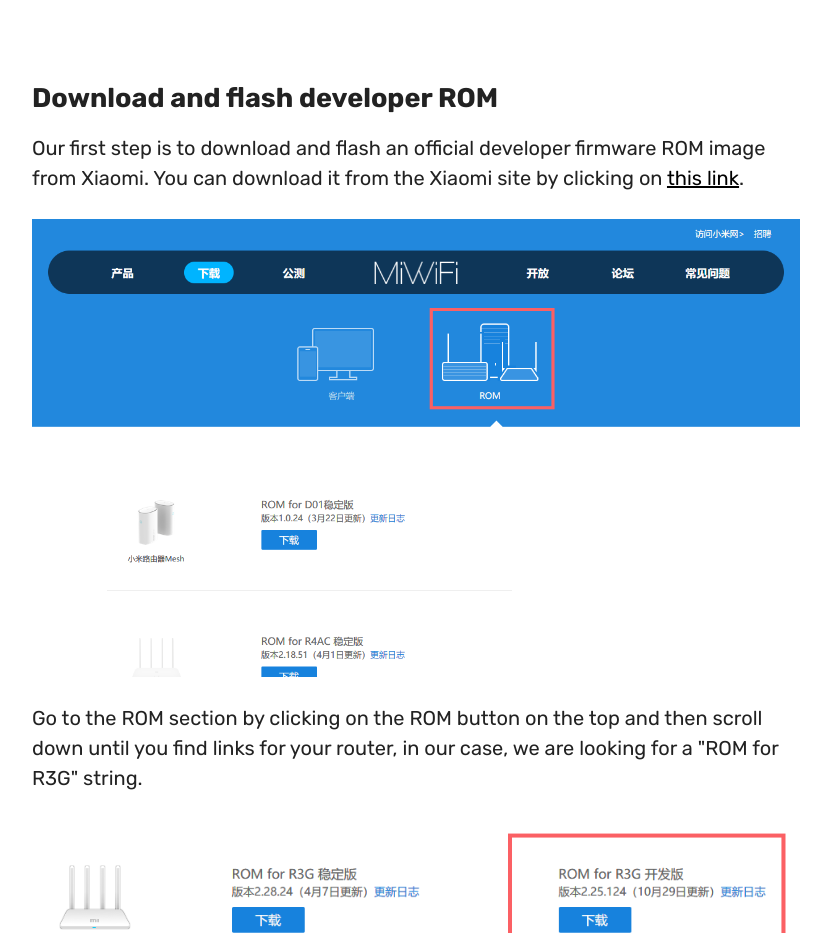
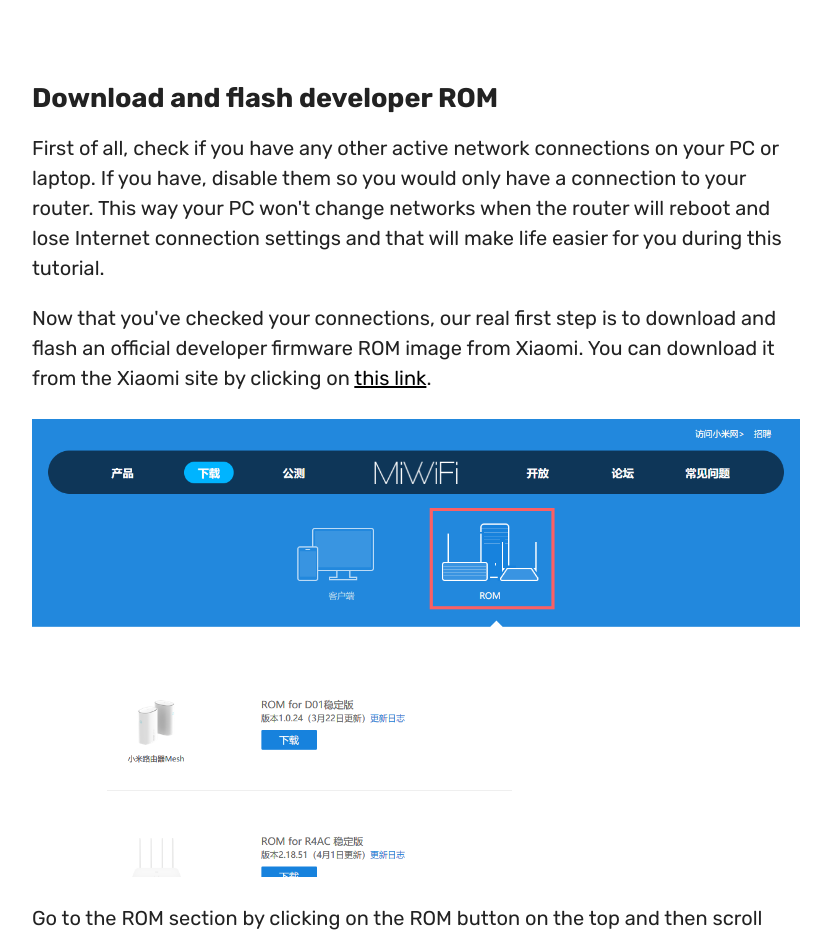
Before and after one commit to raveomelette/mi-r3g-padavan-installation-guide, a plain HTML site: page index.html in a window 1280 px wide. Shown: the part 2380-3313 px from the top of the page, without its empty margins (224-1055 px from the left). Drawn offline with Linux system fonts and the light colour scheme.

Commit message:
Add a network check precaution

```diff
--- a/index.html
+++ b/index.html
@@ -128,7 +128,10 @@
         <br>
         <h2 id="Download and flash developer ROM">Download and flash developer ROM</h2>
         <p>
-            Our first step is to download and flash an official developer firmware ROM image from Xiaomi. You can download it from the Xiaomi site by clicking on <a href="http://www1.miwifi.com/miwifi_download.html" rel="external">this link</a>.
+            First of all, check if you have any other active network connections on your PC or laptop. If you have, disable them so you would only have a connection to your router. This way your PC won't change networks when the router will reboot and lose Internet connection settings and that will make life easier for you during this tutorial.
+        </p>
+        <p>
+            Now that you've checked your connections, our real first step is to download and flash an official developer firmware ROM image from Xiaomi. You can download it from the Xiaomi site by clicking on <a href="http://www1.miwifi.com/miwifi_download.html" rel="external">this link</a>.
         </p>
         <a href="screenshots/1.png">
 			<img src="screenshots/1.png" />
```
